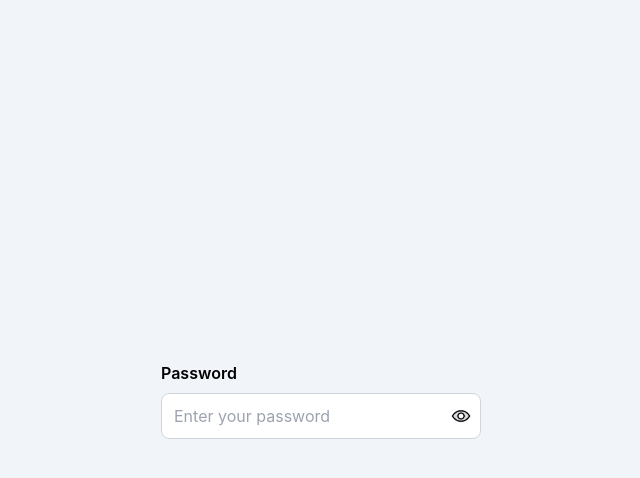
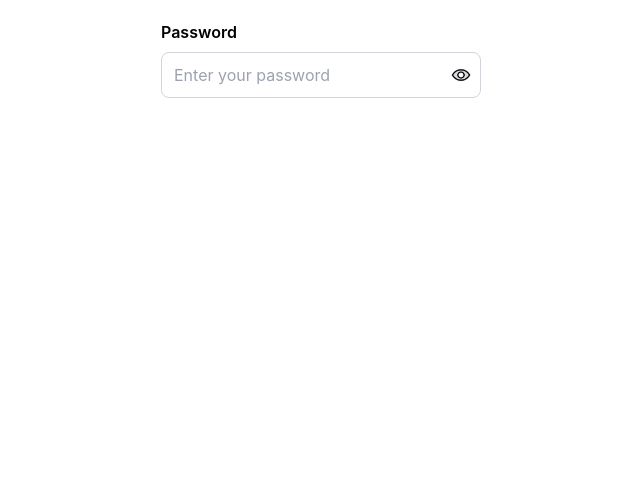
Before and after one commit to Subhratanu-Saha/trade-assist-app, a React (Create React App) app: page / in a window 1280 px wide. Shown: the top 478 px of the page, without its empty margins (319-959 px from the left). Built offline with nearby package versions, Linux system fonts and the light colour scheme.

Commit message:
Remove password handling and validation logic from App component

```diff
--- a/src/App.js
+++ b/src/App.js
@@ -1,52 +1,9 @@
-import { useState } from "react";
 import PasswordInput from "./components/auth/passwordInput";
 
 function App() {
-  const [password, setPassword] = useState("");
-  const [error, setError] = useState("");
-
-  const validatePassword = (password) => {
-    if (password.length < 8) {
-      return "Password must be at least 8 characters long.";
-    }
-
-    if (!/[A-Z]/.test(password)) {
-      return "Password must contain at least one uppercase letter.";
-    }
-
-    if (!/[a-z]/.test(password)) {
-      return "Password must contain at least one lowercase letter.";
-    }
-
-    if (!/[0-9]/.test(password)) {
-      return "Password must contain at least one number.";
-    }
-
-    if (!/[!@#$%^&*(),.?":{}|<>]/.test(password)) {
-      return "Password must contain at least one special character.";
-    }
-
-    return "";
-  };
-
-  const handlePasswordChange = (e) => {
-    const value = e.target.value;
-
-    setPassword(value);
-
-    const validationError = validatePassword(value);
-    setError(validationError);
-  };
-
   return (
-    <div className="min-h-screen bg-slate-100 flex items-center justify-center px-4">
-      <div className="w-full max-w-md">
-        <PasswordInput
-          value={password}
-          onChange={handlePasswordChange}
-          error={error}
-        />
-      </div>
+    <div>
+      <PasswordInput/>
     </div>
   );
 }
```
